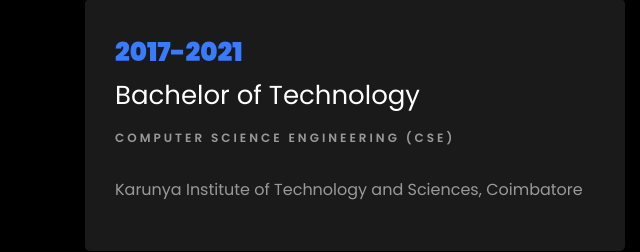
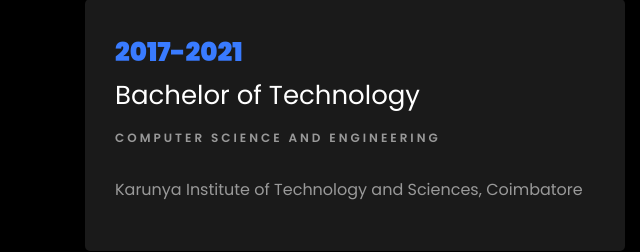
Before and after one commit to AlenCSaji/alencsaji.github.io, a plain HTML site: page index.html in a window 1280 px wide. Shown: the part 1794-2046 px from the top of the page, 0-640 px from the left. Drawn offline with Linux system fonts and the light colour scheme.

Commit message:
Update index.html

```diff
--- a/index.html
+++ b/index.html
@@ -122,7 +122,7 @@
     				<div class="resume-wrap ftco-animate">
     					<span class="date">2017-2021</span>
     					<h2>Bachelor of Technology</h2>
-    					<span class="position">COMPUTER SCIENCE ENGINEERING (CSE)</span>
+    					<span class="position">COMPUTER SCIENCE AND ENGINEERING</span>
     					<p class="mt-4">Karunya Institute of Technology and Sciences, Coimbatore</p>
     				</div>
     				<div class="resume-wrap ftco-animate">
```
